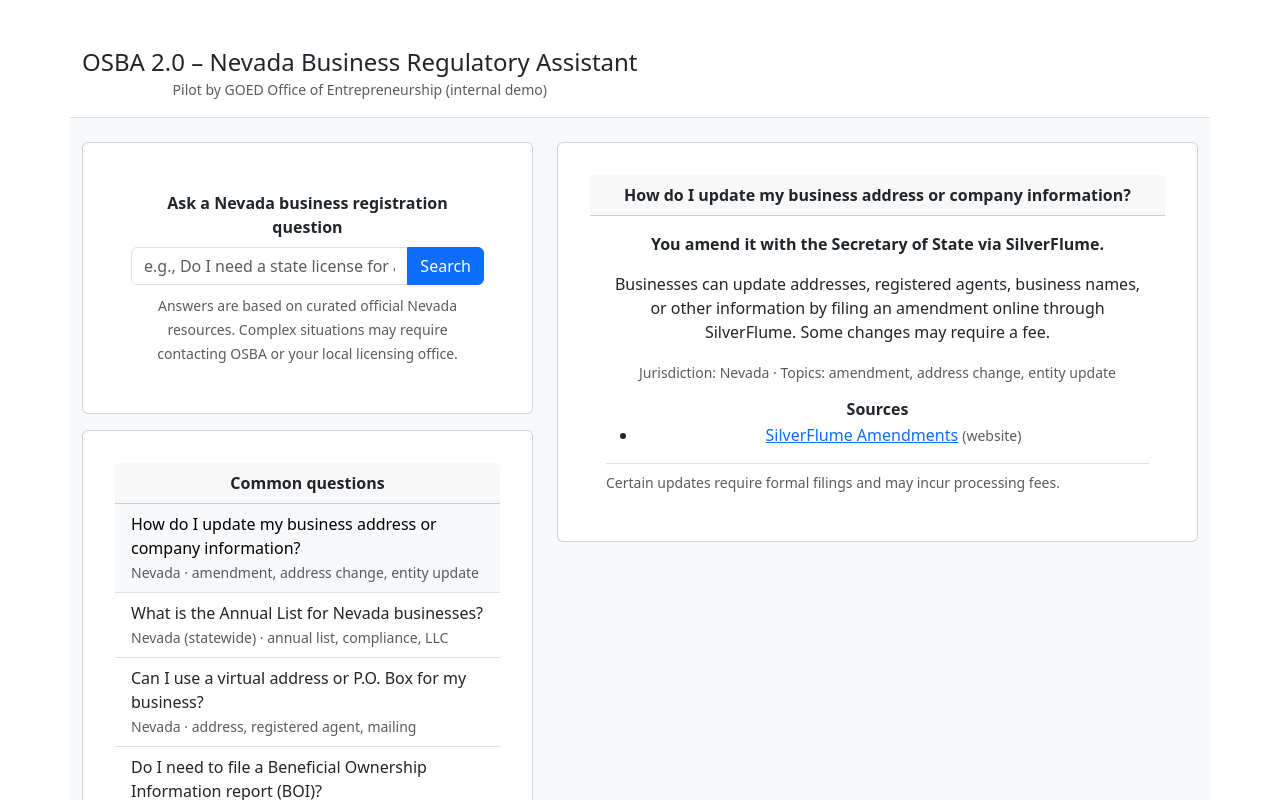
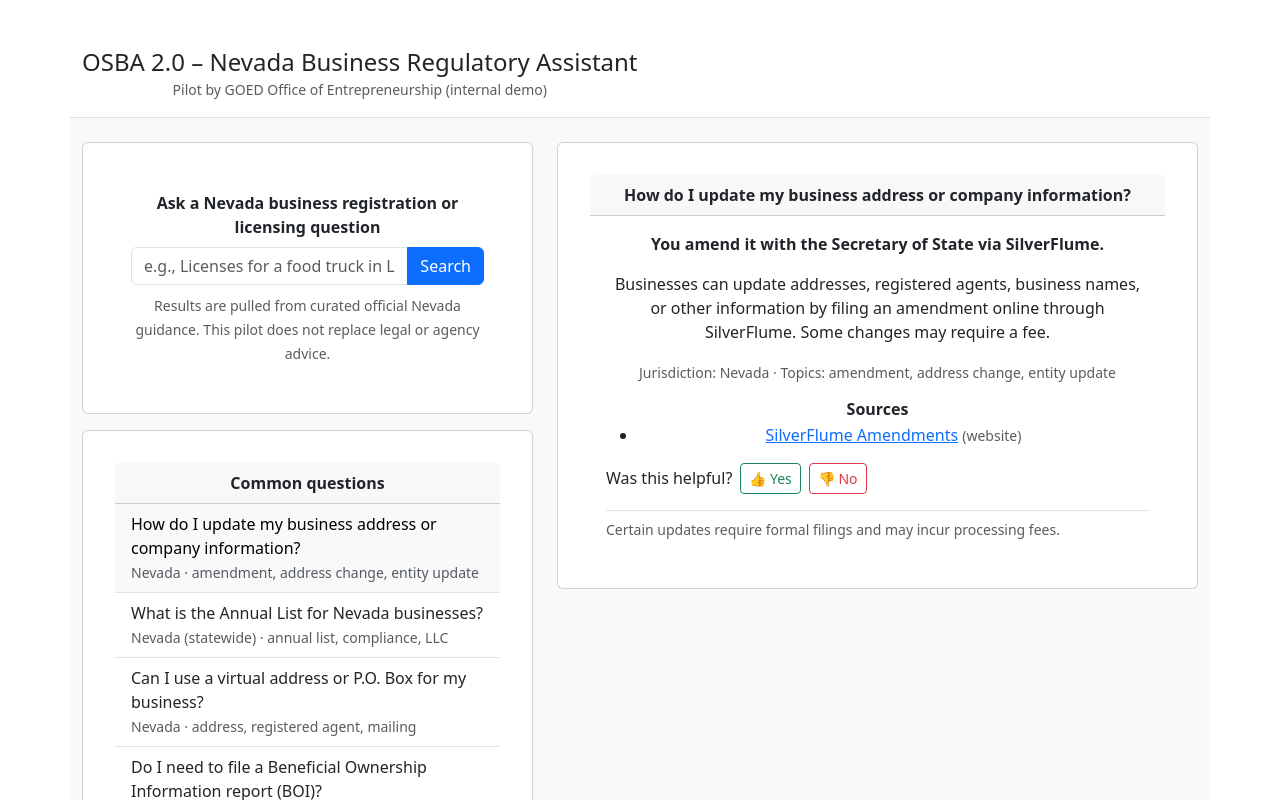
Before and after one commit to nevadaOfficeOfEntrepreneurship/osba-2.0, a React (Vite) app: page / in a window 1280 px wide. Both pictures are taken after a click on the button 307 px from the left and 548 px from the top of the page. Shown: the top 800 px of the page. Built offline with nearby package versions, Linux system fonts and the light colour scheme.

Commit message:
updated search added a thumbs up down ui, cleaned JSON

```diff
--- a/package.json
+++ b/package.json
@@ -11,6 +11,7 @@
   },
   "dependencies": {
     "bootstrap": "^5.3.8",
+    "minisearch": "^7.2.0",
     "react": "^19.2.0",
     "react-dom": "^19.2.0"
   },
--- a/src/components/AnswerPanel.jsx
+++ b/src/components/AnswerPanel.jsx
@@ -55,6 +55,26 @@ function AnswerPanel({ faq, searchResults }) {
           </ul>
         </div>
 
+        {/* inside AnswerPanel.jsx, near bottom of card-body, before disclaimer */}
+        <div className="mb-3 d-flex align-items-center">
+          <span className="me-2">Was this helpful?</span>
+          <button
+            type="button"
+            className="btn btn-outline-success btn-sm me-2"
+            onClick={() => console.log('feedback', activeFAQ.id, 'up')}
+          >
+            👍 Yes
+          </button>
+          <button
+            type="button"
+            className="btn btn-outline-danger btn-sm"
+            onClick={() => console.log('feedback', activeFAQ.id, 'down')}
+          >
+            👎 No
+          </button>
+        </div>
+
+
         <div className="border-top pt-2 d-flex align-items-center justify-content-between">
           <small className="text-muted">
             {activeFAQ.disclaimer}
--- a/src/components/SearchBar.jsx
+++ b/src/components/SearchBar.jsx
@@ -1,38 +1,104 @@
-// src/components/SearchBar.jsx
-import React from "react";
-// function SearchBar() {
+// // src/components/SearchBar.jsx
+// import React from "react";
+// // function SearchBar() {
+// //   return (
+// //     <div className="card mb-3">
+// //       <div className="card-body">
+// //         <p className="mb-0 text-muted">Search coming soon…</p>
+// //       </div>
+// //     </div>
+// //   );
+// // }
+// // export default SearchBar;
+
+// // src/components/SearchBar.jsx
+// import { useEffect, useState, useMemo } from 'react';
+// import MiniSearch from 'minisearch'
+// function SearchBar({ faqs, onResults }) {
+//   const [query, setQuery] = useState('');
+
+//   const handleSearch = (e) => {
+//     e.preventDefault();
+
+//     const q = query.trim().toLowerCase();
+//     if (!q) {
+//       onResults([]);
+//       return;
+//     }
+
+//     const matches = faqs.filter((faq) =>
+//       (faq.question + ' ' + faq.shortAnswer + ' ' + faq.detailedAnswer)
+//         .toLowerCase()
+//         .includes(q)
+//     );
+
+//     onResults(matches);
+//   };
+
 //   return (
 //     <div className="card mb-3">
 //       <div className="card-body">
-//         <p className="mb-0 text-muted">Search coming soon…</p>
+//         <form onSubmit={handleSearch}>
+//           <label className="form-label fw-semibold">
+//             Ask a Nevada business registration question
+//           </label>
+//           <div className="input-group mb-2">
+//             <input
+//               type="text"
+//               className="form-control"
+//               placeholder="e.g., Do I need a state license for a coffee cart in Las Vegas?"
+//               value={query}
+//               onChange={(e) => setQuery(e.target.value)}
+//             />
+//             <button type="submit" className="btn btn-primary">
+//               Search
+//             </button>
+//           </div>
+//           <small className="text-muted">
+//             Answers are based on curated official Nevada resources. Complex situations may require
+//             contacting OSBA or your local licensing office.
+//           </small>
+//         </form>
 //       </div>
 //     </div>
 //   );
 // }
+
 // export default SearchBar;
 
 // src/components/SearchBar.jsx
-import { useState } from 'react';
+import React from 'react';
+import { useState, useMemo } from 'react';
+import MiniSearch from 'minisearch';
 
 function SearchBar({ faqs, onResults }) {
   const [query, setQuery] = useState('');
 
+  const miniSearch = useMemo(() => {
+    const ms = new MiniSearch({
+      fields: ['question', 'shortAnswer', 'detailedAnswer', 'topicTags', 'jurisdiction'],
+      storeFields: ['id', 'question', 'shortAnswer', 'detailedAnswer', 'jurisdiction', 'topicTags', 'sources', 'disclaimer']
+    });
+
+    ms.addAll(faqs);
+    return ms;
+  }, [faqs]);
+
   const handleSearch = (e) => {
     e.preventDefault();
-
-    const q = query.trim().toLowerCase();
+    const q = query.trim();
     if (!q) {
       onResults([]);
       return;
     }
 
-    const matches = faqs.filter((faq) =>
-      (faq.question + ' ' + faq.shortAnswer + ' ' + faq.detailedAnswer)
-        .toLowerCase()
-        .includes(q)
-    );
+    const results = miniSearch.search(q, {
+      prefix: true,
+      fuzzy: 0.1
+    });
 
-    onResults(matches);
+    // results contain stored fields already
+    onResults(results);
   };
 
   return (
@@ -40,13 +106,13 @@ function SearchBar({ faqs, onResults }) {
       <div className="card-body">
         <form onSubmit={handleSearch}>
           <label className="form-label fw-semibold">
-            Ask a Nevada business registration question
+            Ask a Nevada business registration or licensing question
           </label>
           <div className="input-group mb-2">
             <input
               type="text"
               className="form-control"
-              placeholder="e.g., Do I need a state license for a coffee cart in Las Vegas?"
+              placeholder="e.g., Licenses for a food truck in Las Vegas"
               value={query}
               onChange={(e) => setQuery(e.target.value)}
             />
@@ -55,8 +121,8 @@ function SearchBar({ faqs, onResults }) {
             </button>
           </div>
           <small className="text-muted">
-            Answers are based on curated official Nevada resources. Complex situations may require
-            contacting OSBA or your local licensing office.
+            Results are pulled from curated official Nevada guidance. This pilot does not replace
+            legal or agency advice.
           </small>
         </form>
       </div>
--- a/src/data/faqs.json
+++ b/src/data/faqs.json
@@ -111,44 +111,7 @@
     ],
     "disclaimer": "Late renewals may result in penalties."
   },
-  {
-    "id": "state-and-city-license",
-    "question": "Do I need a city business license as well as a state license?",
-    "shortAnswer": "In most cases, yes—one at the state level and one at the local city or county level.",
-    "detailedAnswer": "Nevada requires a State Business License through the Secretary of State, and most local jurisdictions also require their own business license. If you operate within a city boundary, you usually need a city license. If outside city limits, licensing is often through the county.",
-    "jurisdiction": "Nevada (state and local)",
-    "topicTags": ["city license", "state license", "compliance"],
-    "sources": [
-      {
-        "label": "Nevada State Business License Overview",
-        "url": "https://www.nvsos.gov/sos/businesses/start-a-business",
-        "type": "website"
-      },
-      {
-        "label": "Clark County Business Licensing",
-        "url": "https://www.clarkcountynv.gov/business/doing_business_with_clark_county/business_license/index.php",
-        "type": "website"
-      }
-    ],
-    "disclaimer": "Always verify with the specific city or county where you operate."
-  },
 
-  {
-    "id": "updating-business-info",
-    "question": "How do I update my business address or company information?",
-    "shortAnswer": "You amend it with the Secretary of State via SilverFlume.",
-    "detailedAnswer": "Businesses can update addresses, registered agents, business names, or other information by filing an amendment online through SilverFlume. Some changes may require a fee.",
-    "jurisdiction": "Nevada",
-    "topicTags": ["amendment", "address change", "entity update"],
-    "sources": [
-      {
-        "label": "SilverFlume Amendments",
-        "url": "https://www.nvsos.gov/sos/businesses",
-        "type": "website"
-      }
-    ],
-    "disclaimer": "Certain updates require formal filings and may incur processing fees."
-  },
   {
     "id": "online-selling-platform",
     "question": "Do I need a license to sell on Etsy, Amazon, or eBay?",
@@ -217,22 +180,6 @@
       }
     ],
     "disclaimer": "Always verify with the specific city or county where you operate."
-  },
-  {
-    "id": "beneficial-ownership-report",
-    "question": "Do I need to file a Beneficial Ownership Information report (BOI)?",
-    "shortAnswer": "Yes—most entities must report ownership to FinCEN starting in 2024.",
-    "detailedAnswer": "Under the Corporate Transparency Act, most corporations, LLCs, and reporting companies must submit a Beneficial Ownership Information (BOI) report to FinCEN disclosing individuals who own or control the entity. This is a federal requirement separate from state filings.",
-    "jurisdiction": "Federal",
-    "topicTags": ["BOI", "FinCEN", "ownership reporting"],
-    "sources": [
-      {
-        "label": "FinCEN BOI Filing Portal",
-        "url": "https://www.fincen.gov/boi",
-        "type": "website"
-      }
-    ],
-    "disclaimer": "Deadlines and exemptions apply depending on company status and formation date."
   },
   {
     "id": "employee-vs-contractor",
@@ -416,38 +363,7 @@
     ],
     "disclaimer": "Requirements vary by county and food preparation type."
   },
-  {
-    "id": "import-export",
-    "question": "Are there special requirements for import/export businesses?",
-    "shortAnswer": "Federal requirements apply, and some products require special permits.",
-    "detailedAnswer": "Businesses involved in cross-border trade may require customs permits, FDA compliance for certain goods, or licensing through the Department of Commerce. Nevada does not require specific import/export permits at the state level.",
-    "jurisdiction": "United States Federal",
-    "topicTags": ["import", "export", "customs"],
-    "sources": [
-      {
-        "label": "U.S. Customs and Border Protection",
-        "url": "https://www.cbp.gov/trade",
-        "type": "website"
-      }
-    ],
-    "disclaimer": "Requirements vary by product category."
-  },
-  {
-    "id": "banking-requirements",
-    "question": "What documents do I need to open a business bank account?",
-    "shortAnswer": "Typically your EIN, formation documents, and ID.",
-    "detailedAnswer": "Most banks require an EIN, Articles of Organization or Incorporation, Operating Agreement or bylaws, business license, and personal identification to open a business account. Requirements may vary by bank.",
-    "jurisdiction": "United States (general)",
-    "topicTags": ["bank account", "documentation"],
-    "sources": [
-      {
-        "label": "IRS EIN Guidance",
-        "url": "https://www.irs.gov/businesses/small-businesses-self-employed/apply-for-an-employer-identification-number-ein-online",
-        "type": "website"
-      }
-    ],
-    "disclaimer": "Banks may have additional internal compliance requirements."
-  },
+
   {
     "id": "registered-agent",
     "question": "What is a registered agent and do I need one?",
@@ -865,22 +781,7 @@
     ],
     "disclaimer": "Certain foods like meats, dairy products, seafood, and cooked foods are prohibited from home production."
   },
-  {
-    "id": "home-based-business-license",
-    "question": "What if I operate from my home – do I still need a license?",
-    "shortAnswer": "Usually yes—home-based businesses typically still require licensing and may require zoning clearance.",
-    "detailedAnswer": "Nevada generally requires businesses to be licensed regardless of where they physically operate, including from a home address. Local jurisdictions often have home-occupation rules, including restrictions related to signage, customers visiting the home, and parking.",
-    "jurisdiction": "Nevada + local municipalities",
-    "topicTags": ["home based business", "zoning", "licensing"],
-    "sources": [
-      {
-        "label": "City of Las Vegas Home-Based Business Guidelines",
-        "url": "https://www.lasvegasnevada.gov/Business/Business-Licenses/Home-Based-Businesses",
-        "type": "website"
-      }
-    ],
-    "disclaimer": "Rules vary by jurisdiction—check your local city or county requirements."
-  },
+
   {
     "id": "ucc-filing",
     "question": "What is a UCC filing and does my business need one?",
```
Also changed, not shown: 1 other file (tests, documents, lock files or other folders).
